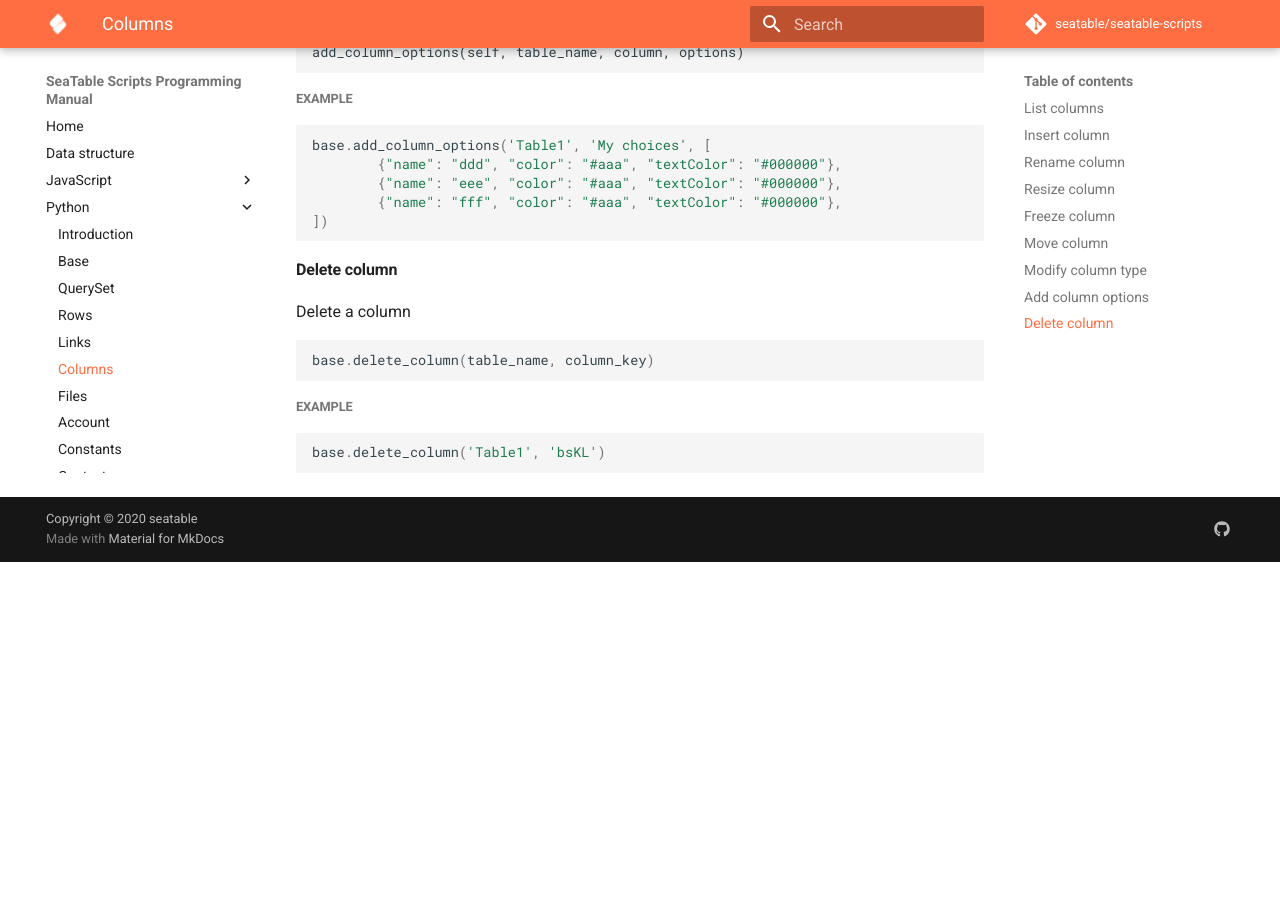
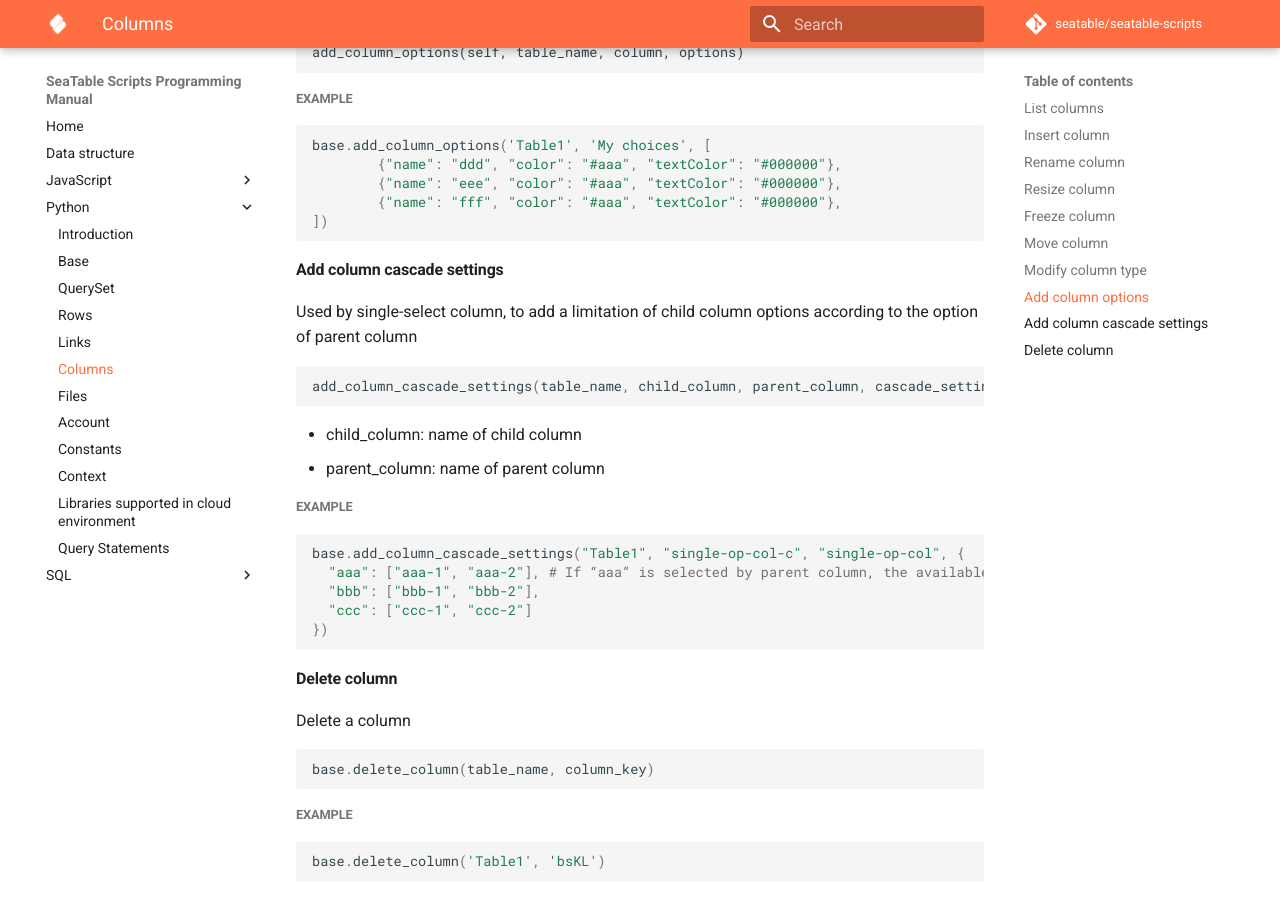
Before and after one commit to seatable/seatable-scripts, an MkDocs documentation site: the page built from manual/python/columns.md, in a window 1280 px wide and 900 px high, scrolled down 2425 px. Built offline with MkDocs 1.6.1 and Material for MkDocs 9.7.7, drawn with Linux system fonts in a browser that asks for light colours; comment, search, counter and statistics services are not loaded; before the commit the page ends 2987 px from its top, so only the background shows below that.

Commit message:
Update columns.md

````diff
--- a/manual/python/columns.md
+++ b/manual/python/columns.md
@@ -139,6 +139,27 @@ base.add_column_options('Table1', 'My choices', [
 ])
 ```
 
+#### Add column cascade settings
+
+Used by single-select column, to add a limitation of child column options according to the option of parent column
+
+```python
+add_column_cascade_settings(table_name, child_column, parent_column, cascade_settings)
+```
+
+* child_column: name of child column
+* parent_column: name of parent column
+
+##### Example
+
+```python
+base.add_column_cascade_settings("Table1", "single-op-col-c", "single-op-col", {
+  "aaa": ["aaa-1", "aaa-2"], # If “aaa” is selected by parent column, the available options of child column are "aaa-1 and aaa-2"
+  "bbb": ["bbb-1", "bbb-2"],
+  "ccc": ["ccc-1", "ccc-2"]
+})
+```
+
 #### Delete column
 
 Delete a column
````
